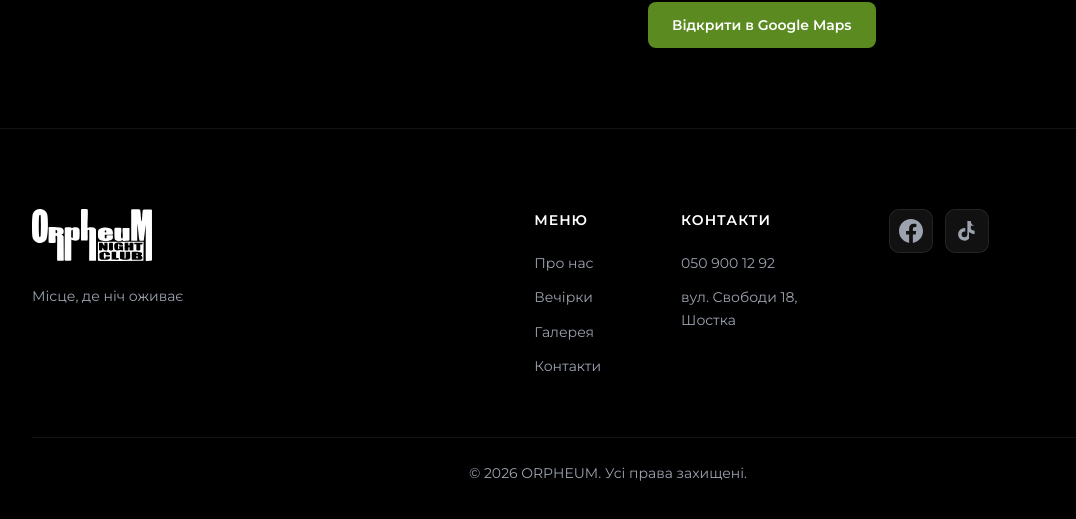
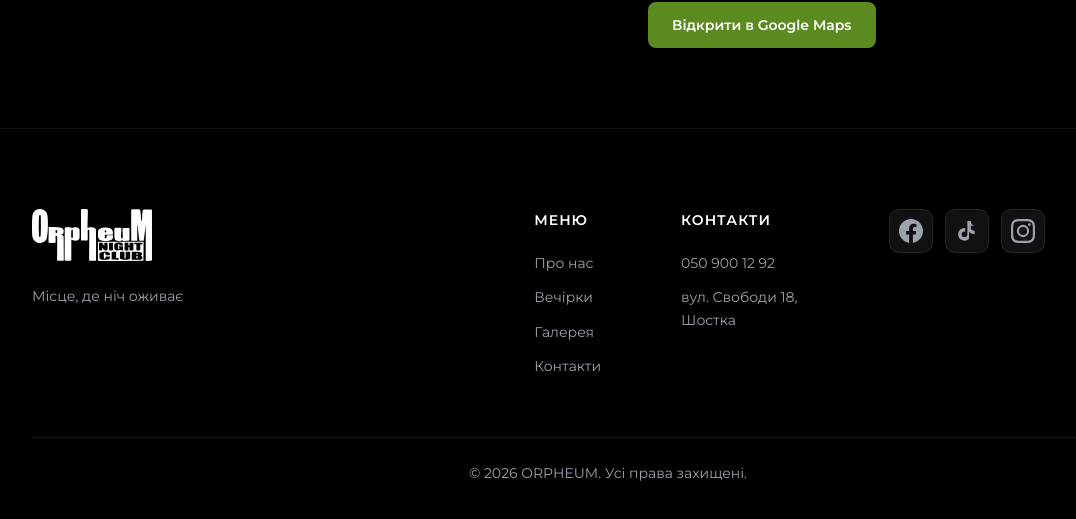
Before and after one commit to orpheumnightclub/orpheum-site, a website: page index.html in a window 1280 px wide. Shown: the part 3697-4216 px from the top of the page, without its empty margins (32-1108 px from the left). Drawn offline with nearby package versions, Linux system fonts and the light colour scheme.

Commit message:
add Instagram social link

```diff
--- a/index.html
+++ b/index.html
@@ -278,6 +278,9 @@
                 <a href="https://www.tiktok.com/@orpheum.night.clu?_r=1&_t=ZS-97JbMmHAtd3" target="_blank" class="footer__social-link" aria-label="TikTok">
                     <svg width="24" height="24" viewBox="0 0 24 24" fill="currentColor"><path d="M19.59 6.69a4.83 4.83 0 01-3.77-4.25V2h-3.45v13.67a2.89 2.89 0 01-2.88 2.5 2.89 2.89 0 01-2.89-2.89 2.89 2.89 0 012.89-2.89c.28 0 .54.04.79.1v-3.5a6.37 6.37 0 00-.79-.05A6.34 6.34 0 003.15 15.2a6.34 6.34 0 0010.86 4.48V13a8.28 8.28 0 005.58 2.15v-3.45a4.85 4.85 0 01-3.77-1.7V6.69h3.77z"/></svg>
                 </a>
+                <a href="https://www.instagram.com/orpheumnightclub?igsh=ODdqbWQyeHQ5ZWI=" target="_blank" class="footer__social-link" aria-label="Instagram">
+                    <svg width="24" height="24" viewBox="0 0 24 24" fill="currentColor"><path d="M12 2.163c3.204 0 3.584.012 4.85.07 3.252.148 4.771 1.691 4.919 4.919.058 1.265.069 1.645.069 4.849 0 3.205-.012 3.584-.069 4.849-.149 3.225-1.664 4.771-4.919 4.919-1.266.058-1.644.07-4.85.07-3.204 0-3.584-.012-4.849-.07-3.26-.149-4.771-1.699-4.919-4.92-.058-1.265-.07-1.644-.07-4.849 0-3.204.013-3.583.07-4.849.149-3.227 1.664-4.771 4.919-4.919 1.266-.057 1.645-.069 4.849-.069zM12 0C8.741 0 8.333.014 7.053.072 2.695.272.273 2.69.073 7.052.014 8.333 0 8.741 0 12c0 3.259.014 3.668.072 4.948.2 4.358 2.618 6.78 6.98 6.98C8.333 23.986 8.741 24 12 24c3.259 0 3.668-.014 4.948-.072 4.354-.2 6.782-2.618 6.979-6.98.059-1.28.073-1.689.073-4.948 0-3.259-.014-3.667-.072-4.947-.196-4.354-2.617-6.78-6.979-6.98C15.668.014 15.259 0 12 0zm0 5.838a6.162 6.162 0 100 12.324 6.162 6.162 0 000-12.324zM12 16a4 4 0 110-8 4 4 0 010 8zm6.406-11.845a1.44 1.44 0 100 2.881 1.44 1.44 0 000-2.881z"/></svg>
+                </a>
             </div>
         </div>
         <div class="footer__bottom">
```
